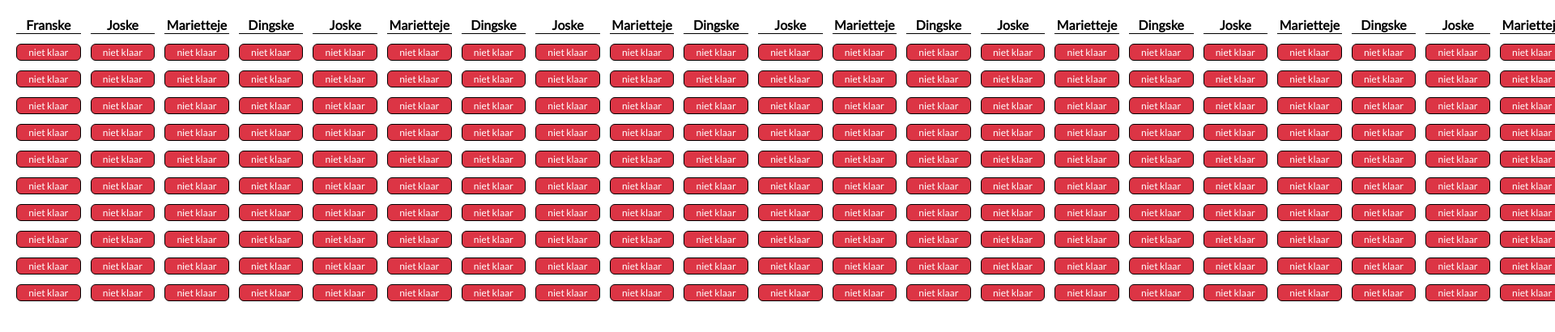
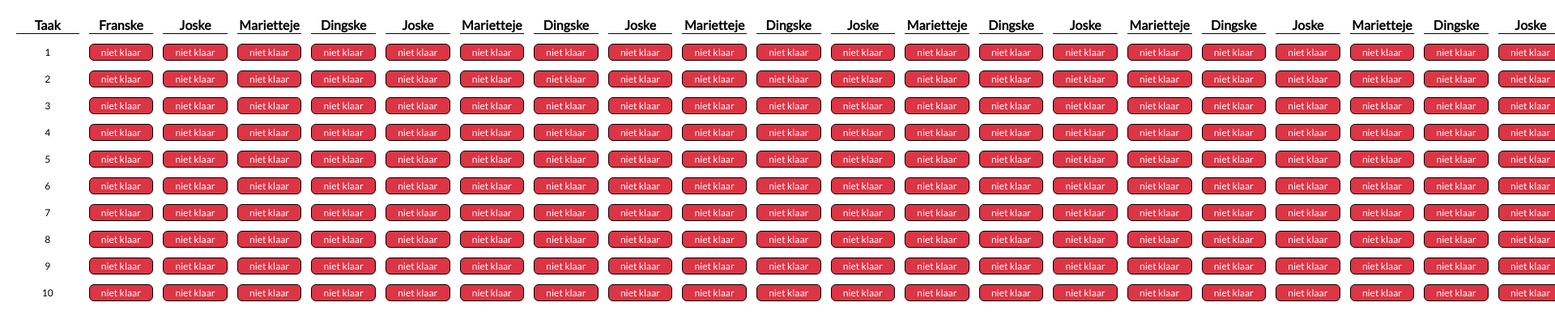
Before and after one commit to BastienVH/contractwerk-tracker, a website built with webpack: page dist/index.html in a window 1280 px wide. Shown: the top 410 px of the page at 81% size, 1920 px wide, since content can reach past the window. Built offline with nearby package versions, Linux system fonts and the light colour scheme.

Commit message:
close #6

```diff
--- a/src/styles.css
+++ b/src/styles.css
@@ -22,6 +22,12 @@ td {
   cursor: pointer;
 }
 
+.tasknumber {
+  border: none;
+  margin: none;
+  cursor: auto;
+}
+
 .not-finished {
   color: white;
   background-color: #dc3545;
--- a/src/views.js
+++ b/src/views.js
@@ -8,6 +8,11 @@ function webView(students) {
   const tHeaderRow = document.createElement('tr');
   tHead.appendChild(tHeaderRow);
   table.appendChild(tHead);
+
+  // Store tasks header in table header
+  const tTaskHeaderCell = document.createElement('th');
+  tTaskHeaderCell.textContent = 'Taak';
+  tHeaderRow.appendChild(tTaskHeaderCell);
 
   //put names of students in table header
   for (let student in students) {
@@ -43,6 +48,12 @@ function webView(students) {
   function drawTable () {
     for (let i = 1; i <= 10; i++){
       let row = document.createElement('tr');
+      // number each row
+      let numberCell = document.createElement('td');
+      numberCell.textContent = i;
+      numberCell.classList.add('tasknumber');
+      row.appendChild(numberCell);
+      // add values of student tasks to row
       for (let j = 0; j < students.length; j++) {
         let value = students[j].tasks[i];
         let cell = document.createElement('td');
```
Also changed, not shown: dist/index_bundle.js.
